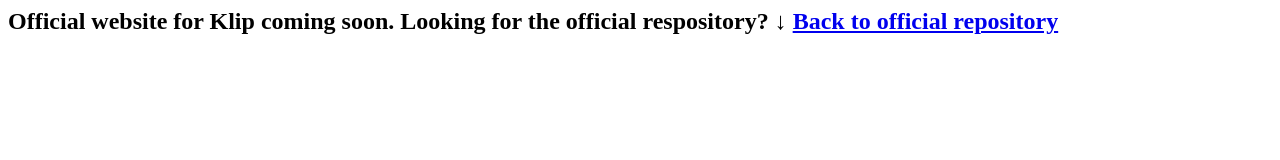
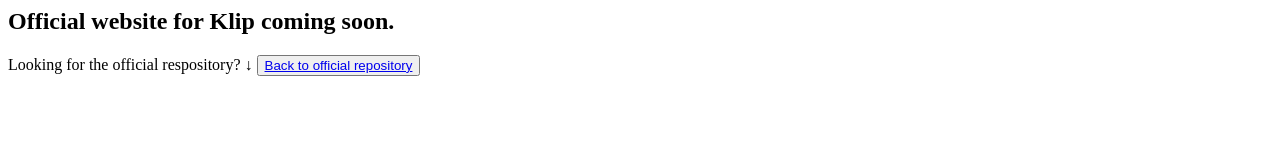
Before and after one commit to RaidenCorporation/Klip, a plain HTML site: page index.html in a window 1280 px wide. Drawn offline with Linux system fonts and the light colour scheme.

Commit message:
Update index.html

```diff
--- a/index.html
+++ b/index.html
@@ -1,4 +1,4 @@
-<h2>Official website for <strong>Klip</strong> coming soon.
+<h2>Official website for <strong>Klip</strong> coming soon.</h2>
 
 Looking for the official respository? ↓
-<a href="https://github.com/RaidenCorporation/Klip">Back to official repository</a></h2>
+<button><a href="https://github.com/RaidenCorporation/Klip">Back to official repository</a></button>
```
